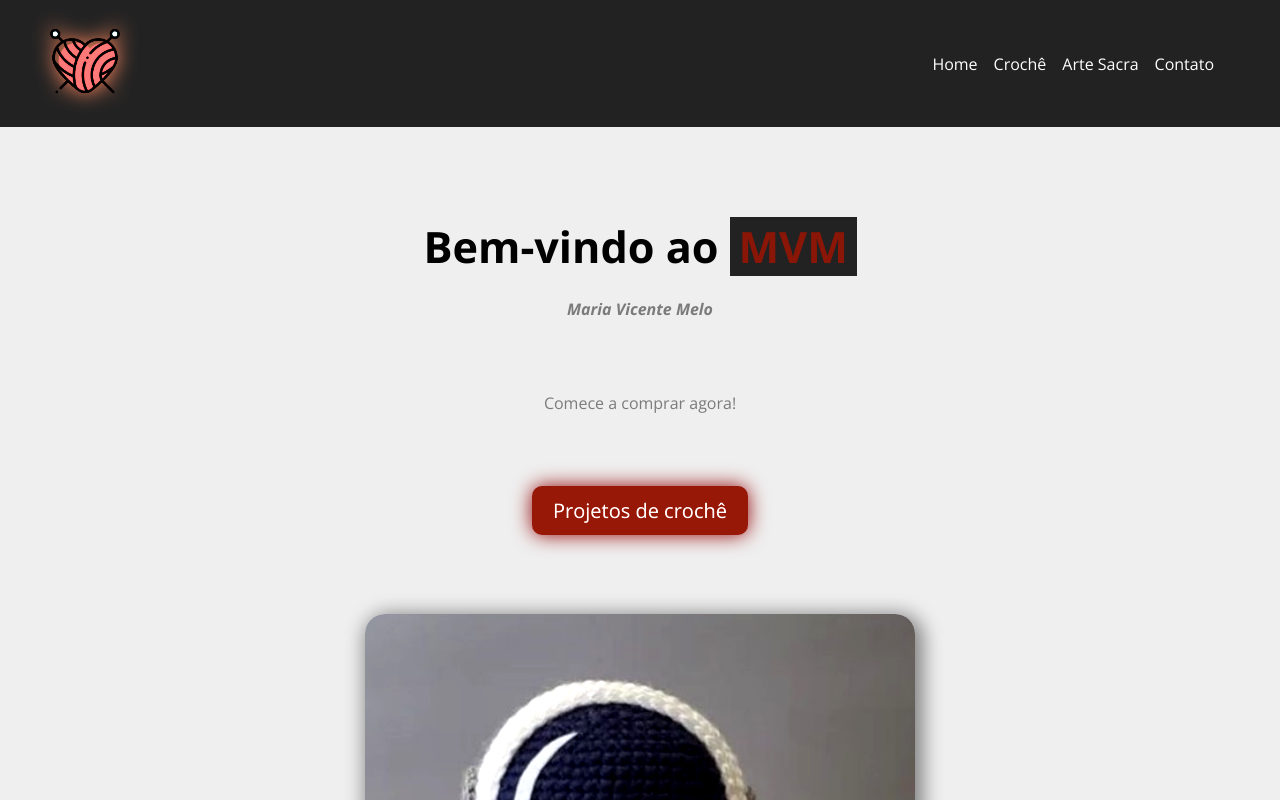
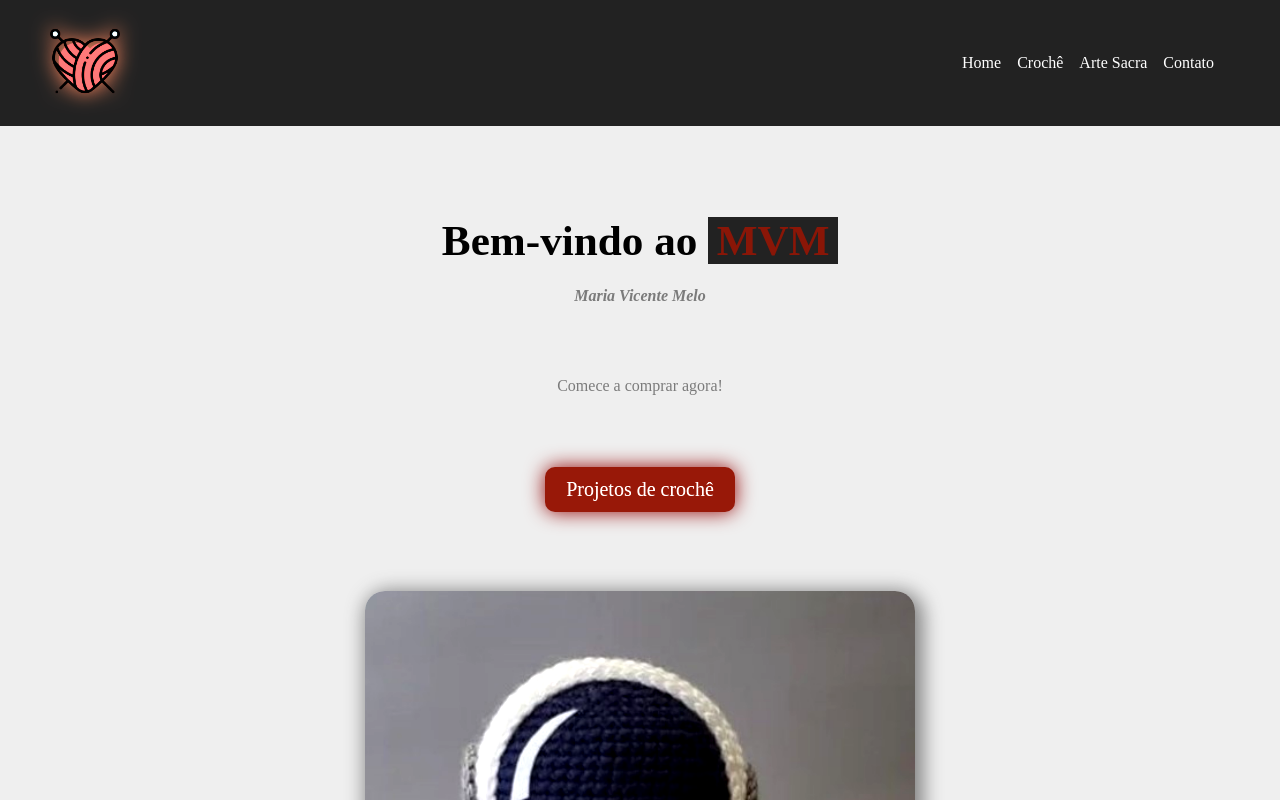
Before and after one commit to Rn77M/MVM, a JavaScript app: page / in a window 1280 px wide. Shown: the top 800 px of the page. Built offline with nearby package versions, Linux system fonts and the light colour scheme; the HTML template or start-up script is replaced by a standard one.

Commit message:
Update index.css

```diff
--- a/src/index.css
+++ b/src/index.css
@@ -2,7 +2,7 @@
   padding: 0;
   margin: 0;
   box-sizing: border-box;
-  font-family: 'Open Sans', 'sans-serif';
+  font-family: "Montserrat", 'sans-serif';
   -webkit-tap-highlight-color: transparent;
 }
 /* Estilo da barra de rolagem */
```
